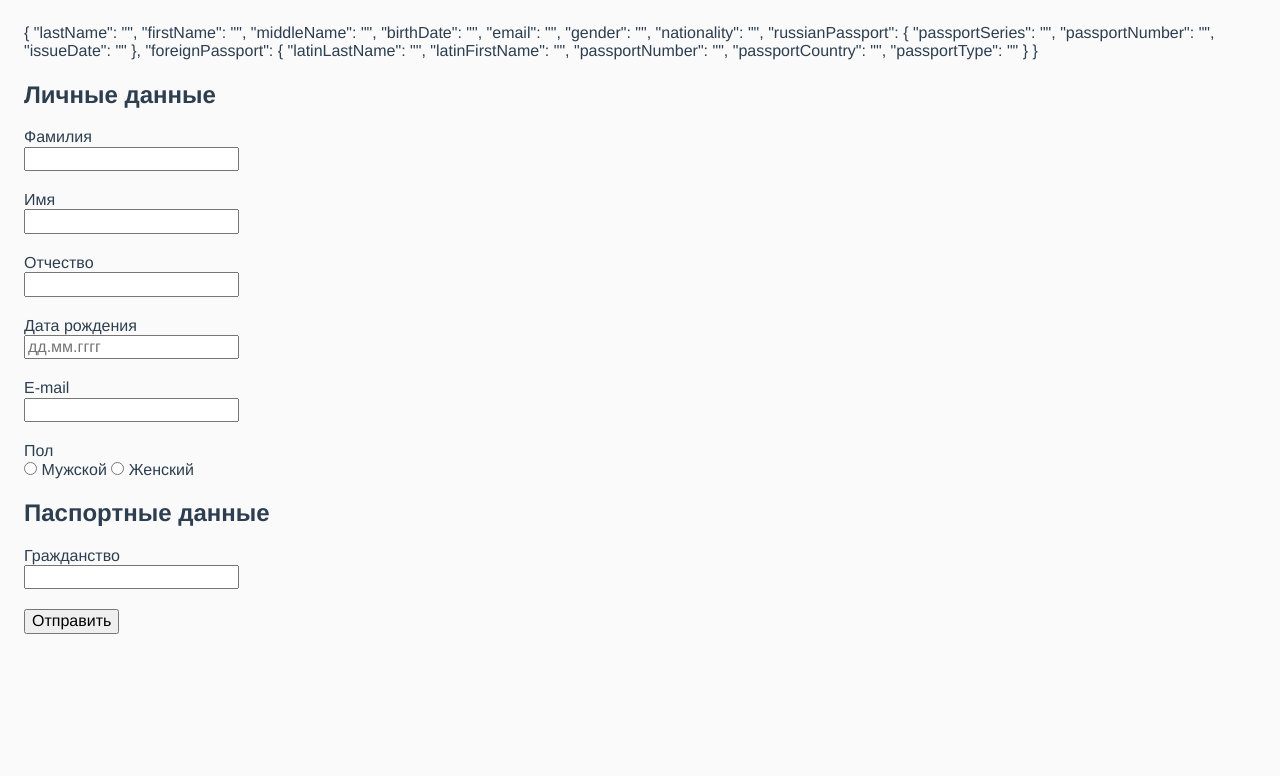
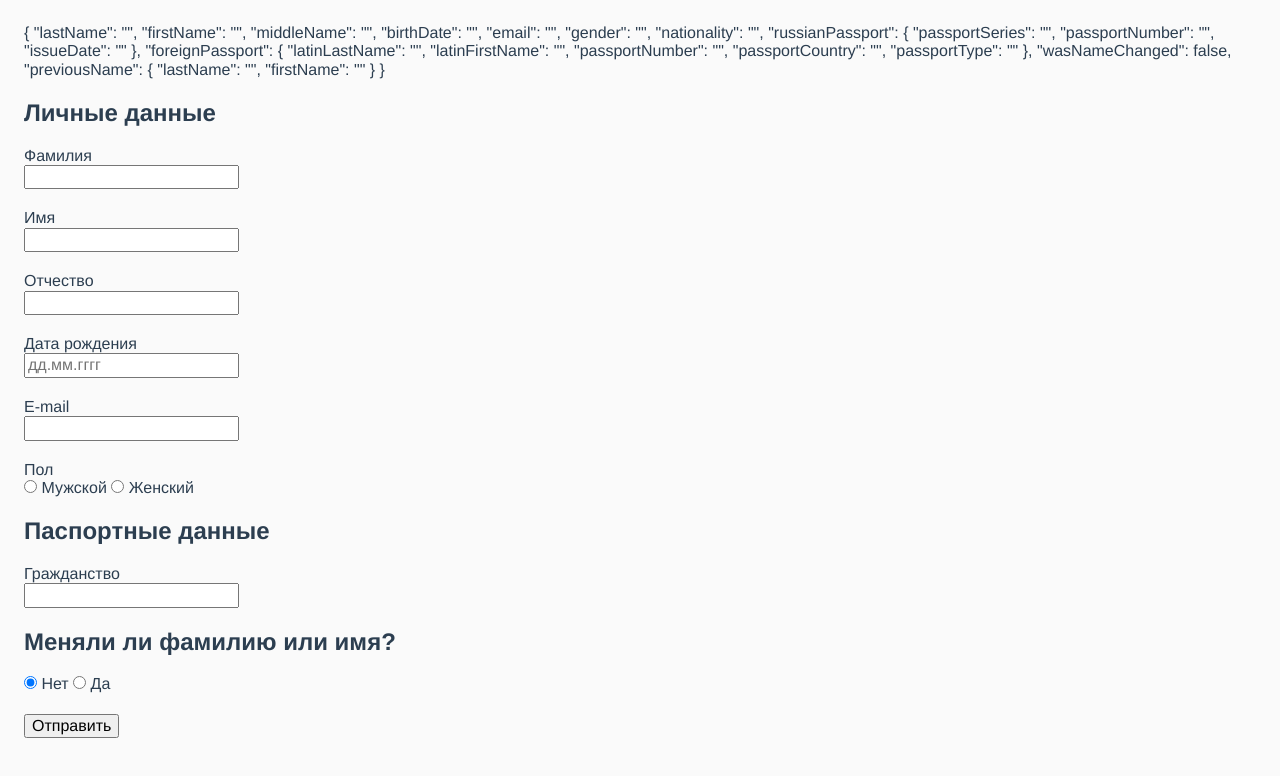
Before and after one commit to ozon-edu-vue-2021/required-task-4-AlexeyDesyatnik, a Vue app: page / in a window 1280 px wide. Shown: the top 776 px of the page. Built offline with nearby package versions, Linux system fonts and the light colour scheme.

Commit message:
Added name change form part

```diff
--- a/src/components/Form.vue
+++ b/src/components/Form.vue
@@ -52,6 +52,7 @@
         <label for="gender_female"> Женский </label>
       </div>
 
+      <!---------  PASSPORT INFORMATION --------->
       <h2>Паспортные данные</h2>
       <div class="row" v-click-outside="hideNationalityDropdown">
         <label for="nationality" class="block">Гражданство</label>
@@ -164,6 +165,36 @@
         </div>
       </div>
 
+      <!---------  NAME CHANGE INFORMATION --------->
+      <h2>Меняли ли фамилию или имя?</h2>
+      <div class="row">
+        <input
+          type="radio"
+          name="wasNameChanged"
+          id="nameWasNotChanged"
+          :value="false"
+          v-model="formData.wasNameChanged"
+        />
+        <label for="nameWasNotChanged"> Нет </label>
+        <input
+          type="radio"
+          name="wasNameChanged"
+          id="nameWasChanged"
+          :value="true"
+          v-model="formData.wasNameChanged"
+        />
+        <label for="nameWasChanged"> Да </label>
+      </div>
+      <div class="row" v-if="formData.wasNameChanged">
+        <label class="block" for="previousLastName">Фамилия</label>
+        <input id="previousLastName" v-model="formData.previousName.lastName" />
+        <label class="block" for="previousFirstName">Имя</label>
+        <input
+          id="previousLastName"
+          v-model="formData.previousName.firstName"
+        />
+      </div>
+
       <button>Отправить</button>
     </form>
   </div>
@@ -197,6 +228,11 @@ export default {
           passportCountry: '',
           passportType: '',
         },
+        wasNameChanged: false,
+        previousName: {
+          lastName: '',
+          firstName: '',
+        },
       },
       isNationalityOpen: false,
       citizenships,
@@ -209,6 +245,9 @@ export default {
     },
     isForeignNationality() {
       return !this.isRussianNationality && this.formData.nationality.length > 0;
+    },
+    wasNameChanged() {
+      return this.formData.wasNameChanged;
     },
   },
   methods: {
```
